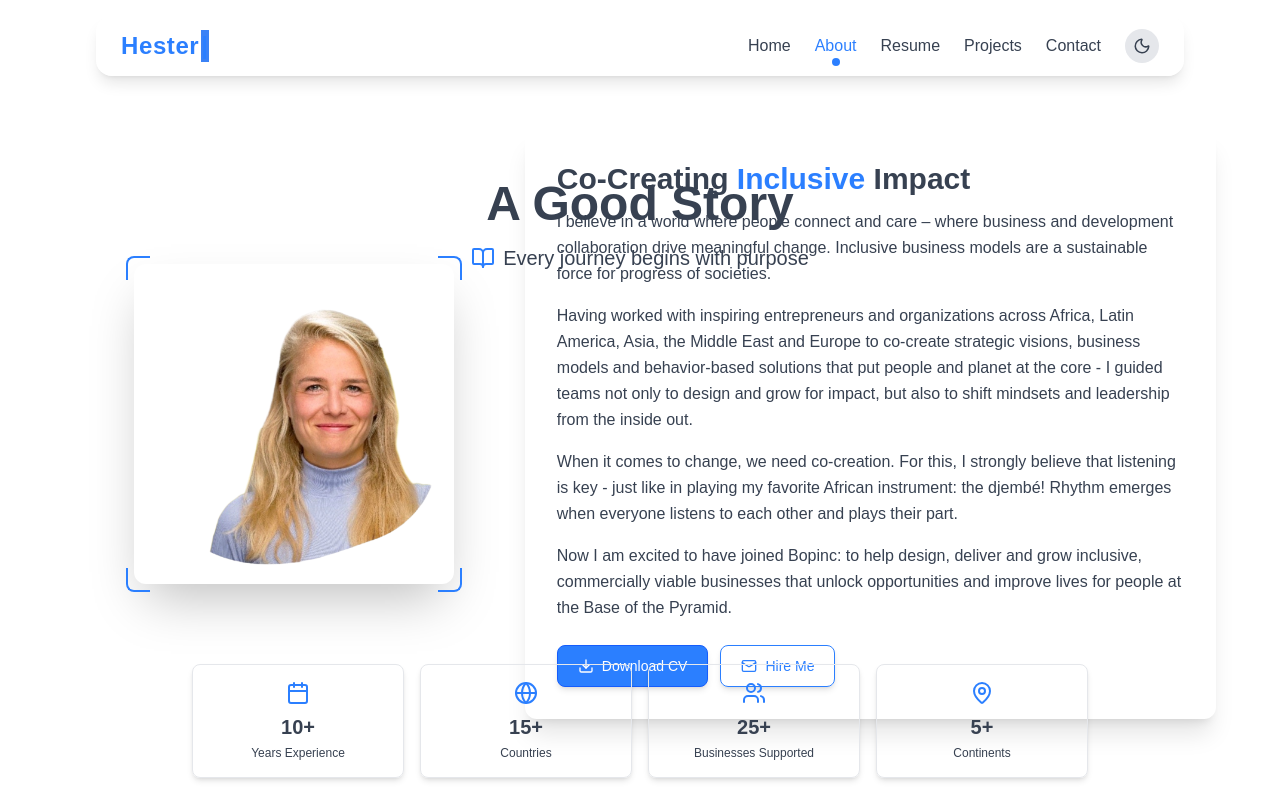
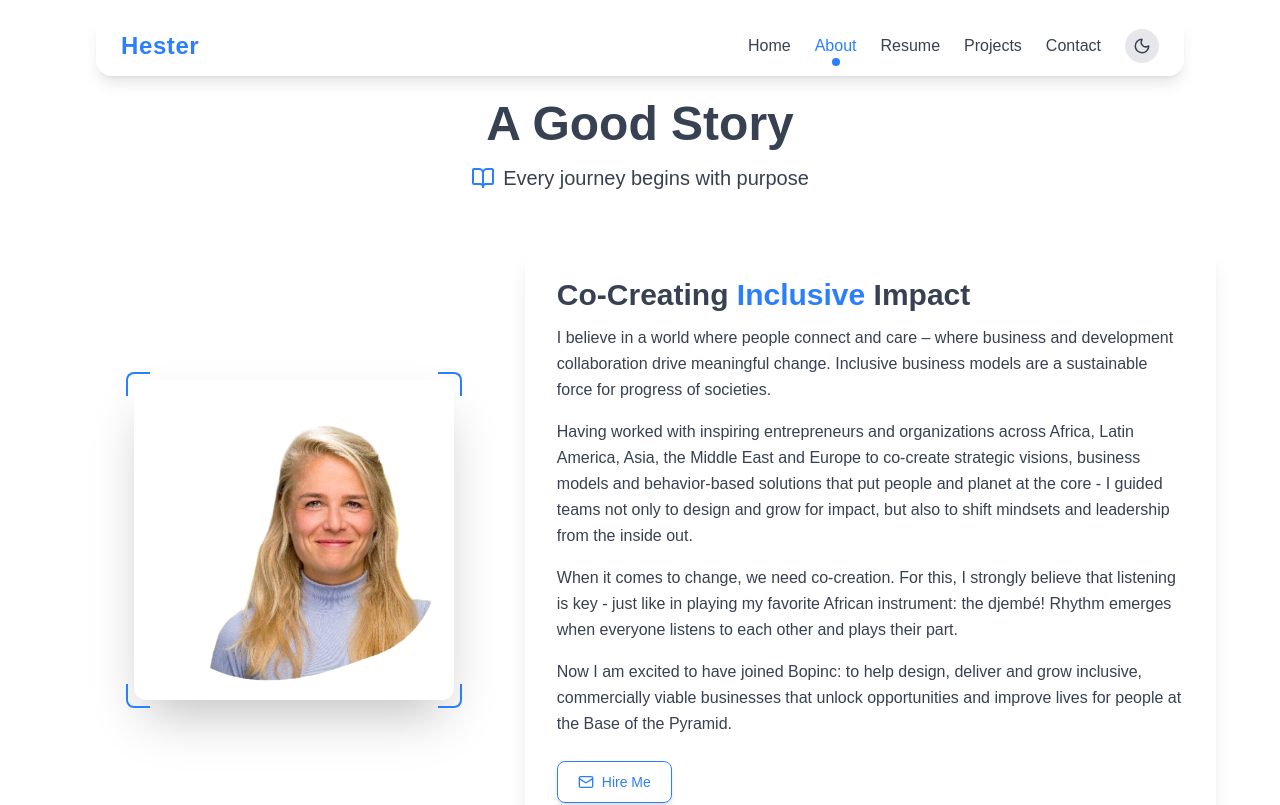
Before and after one commit to Namibra-Devs/hester-profile, a React (Vite) app in the folder hester/: page /about in a window 1280 px wide. Shown: the top 805 px of the page. Built offline with nearby package versions, Linux system fonts and the light colour scheme.

Commit message:
about page updated

```diff
--- a/hester/src/pages/About.jsx
+++ b/hester/src/pages/About.jsx
@@ -47,7 +47,7 @@ export default function About() {
   return (
     <PageTransition>
       {/* === About Me Title Section === */}
-      <section className="text-center pt-30 px-4 lg:pt-45 mb-8">
+      <section className="text-center px-auto relative top-25">
         {/* Title */}
         <motion.h2
           initial={{ opacity: 0, y: 20 }}
@@ -72,7 +72,7 @@ export default function About() {
       </section>
 
       {/* === Existing About Section === */}
-      <section className="min-h-screen flex flex-col lg:flex-row items-center justify-between px-6 lg:px-16 lg:-mt-70">
+      <section className="min-h-screen flex flex-col lg:flex-row items-center justify-between px-6 lg:px-16 relative top-12">
         {/* Left: Profile Image */}
         <motion.div
           className="lg:w-2/5 flex justify-center mb-6 lg:mb-0"
@@ -152,17 +152,7 @@ export default function About() {
               animate={{ opacity: 1, y: 0 }}
               transition={{ delay: 0.5, duration: 0.6 }}
             >
-              <motion.a
-                href="/Hester_Francken_CV.pdf"
-                target="_blank"
-                rel="noopener noreferrer"
-                className="flex items-center justify-center gap-2 px-5 py-2.5 bg-blue-500 hover:bg-blue-600 text-white rounded-lg font-medium shadow-md hover:shadow-lg transition-all duration-300 border border-blue-600 text-sm"
-                whileHover={{ scale: 1.03, y: -1 }}
-                whileTap={{ scale: 0.98 }}
-              >
-                <Download size={16} />
-                <span>Download CV</span>
-              </motion.a>
+
 
               <motion.a
                 href="/contact"
@@ -180,7 +170,7 @@ export default function About() {
 
       {/* Stats Section */}
       <motion.div
-        className="w-full px-6 lg:px-16 mt-6 lg:-mt-40 pb-8"
+        className="w-full px-6 lg:px-16 relative  pb-8"
         initial={{ opacity: 0, y: 30 }}
         animate={{ opacity: 1, y: 0 }}
         transition={{ delay: 0.7, duration: 0.6 }}
```
